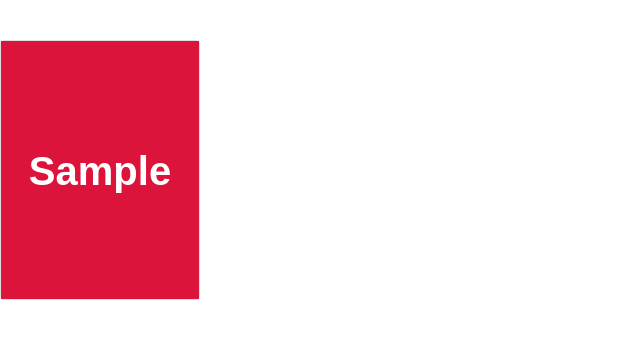
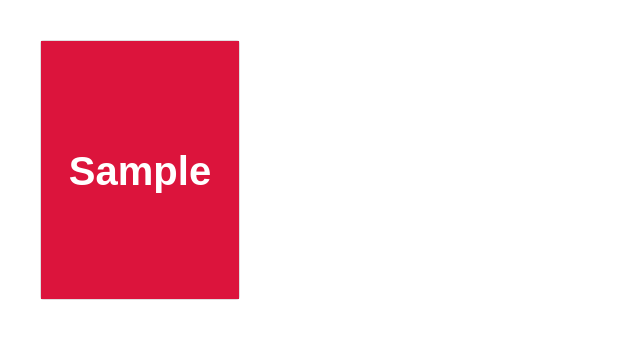
Before and after one commit to Iddorot/words, a Django app: page / in a window 1280 px wide. Shown: the part 56-395 px from the top of the page, without its empty margins (0-640 px from the left). Run offline with Django 4.2, Linux system fonts and the light colour scheme; a user stored in the database is signed in; tables that the repository leaves empty hold one stand-in row (values such as "Sample post").

Commit message:
add words as random flip cards home

```diff
--- a/wordssite/static/styles/card.css
+++ b/wordssite/static/styles/card.css
@@ -4,8 +4,7 @@ body { font-family: sans-serif; }
   display: inline-block;
   width: 200px;
   height: 260px;
-/*   border: 1px solid #CCC; */
-  margin: 40px 0;
+  margin: 40px 40px;
   perspective: 600px;
 }
 
@@ -27,19 +26,25 @@ body { font-family: sans-serif; }
   position: absolute;
   width: 100%;
   height: 100%;
-  line-height: 260px;
+
   color: white;
   text-align: center;
   font-weight: bold;
-  font-size: 40px;
   backface-visibility: hidden;
 }
 
 .card__face--front {
   background: crimson;
+  font-size:  40px;
+  line-height: 260px;
 }
 
 .card__face--back {
   background: slateblue;
   transform: rotateY(180deg);
+  font-size:  20px;
+  display: flex;
+  flex-direction: column;
+  justify-content: space-evenly;
+
 }
--- a/wordssite/templates/home.html
+++ b/wordssite/templates/home.html
@@ -7,9 +7,11 @@
   <div class="scene scene--card">
     <div class="card">
       <div class="card__face card__face--front">{{ word.word }}</div>
+      <div class="card__face card__face--back">
       {%for translation in word.translation_set.all%}
-        <div class="card__face card__face--back">{{translation}}-{{translation.language}}</div>
+        <p> {{translation}}-{{translation.language}}</p>
       {% endfor %}
+    </div>
     </div>
   </div>
   {% endfor %}
```
